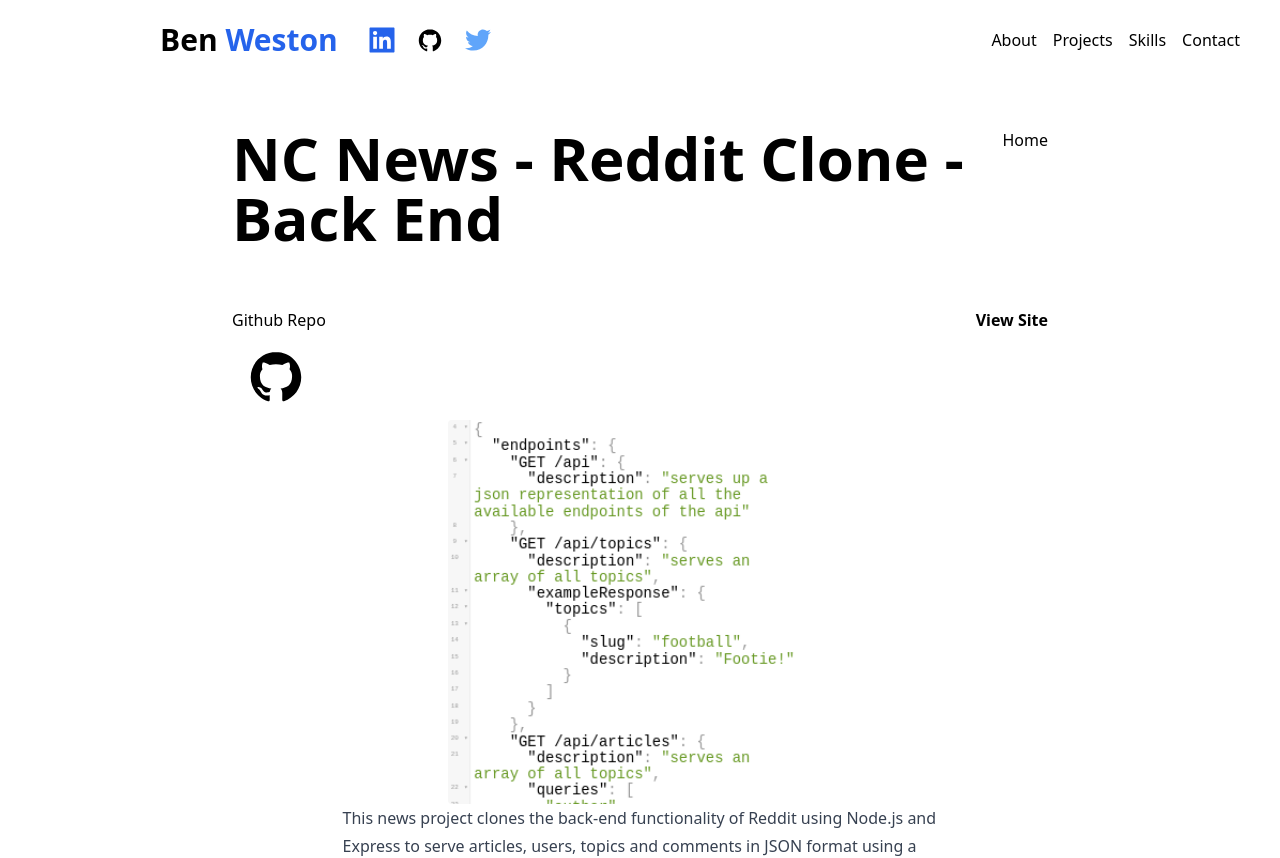
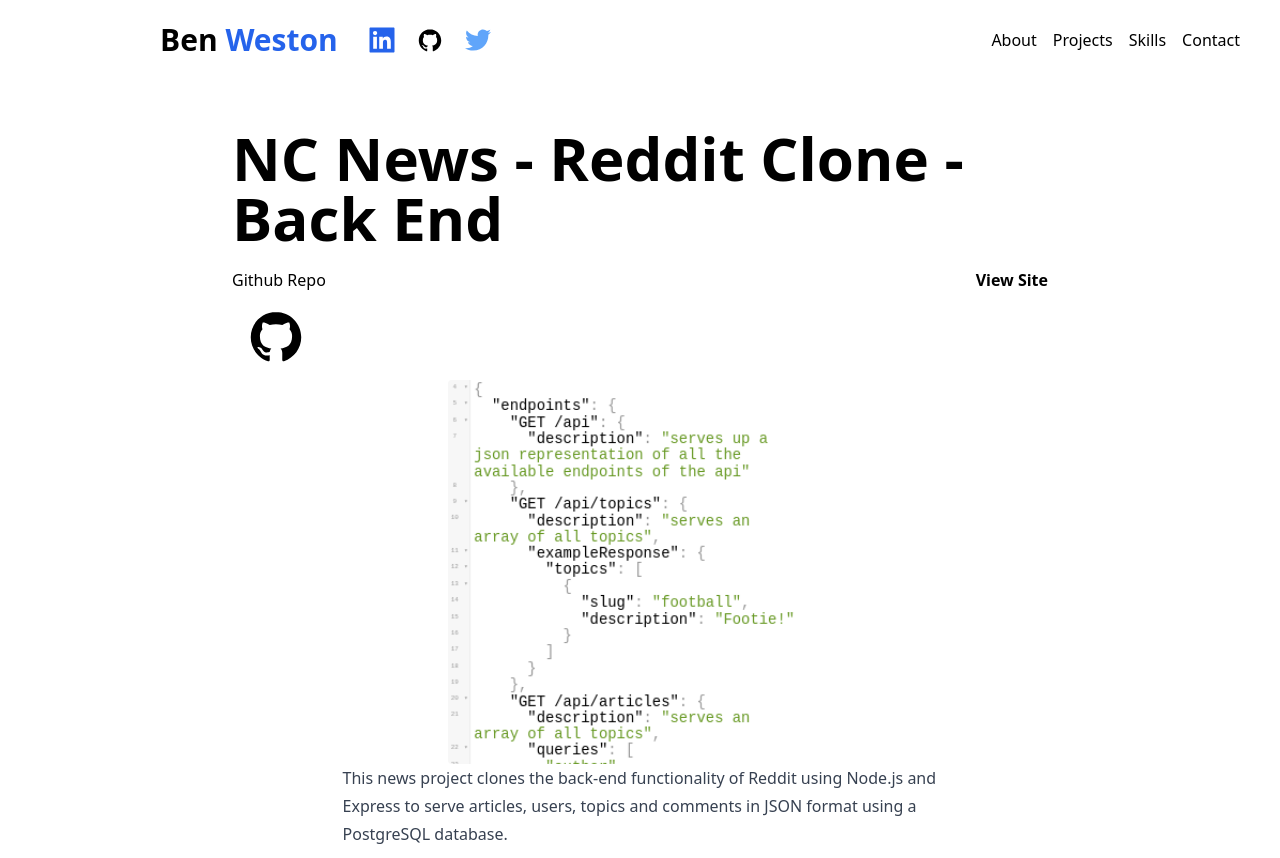
Before and after one commit to benwestondigital/next-portfolio, a Next.js app: page /projects/reddit-back in a window 1280 px wide. Shown: the top 858 px of the page. Built offline with nearby package versions, Linux system fonts and the light colour scheme.

Commit message:
remove home link

```diff
--- a/pages/projects/[slug].js
+++ b/pages/projects/[slug].js
@@ -32,21 +32,21 @@ export async function getStaticProps({ params: { slug } }) {
 const ProjectPage = ({ frontmatter, content }) => {
   return (
     <div className='flex flex-col justify-between items-center md:mx-20 p-10 pt-20 md:pt-32 md:p-28'>
-      <div className='flex justify-between mb-10'>
-        <h1 className='mb-5 font-bold text-left text-3xl md:text-6xl'>
+        <h1 className='mb-5 font-bold text-3xl md:text-6xl'>
           {frontmatter.title}
         </h1>
-        <Link href='/'>
-          <a>Home</a>
-        </Link>
-      </div>
       <div className='flex justify-between w-full'>
         <a href={frontmatter.github} target='_blank' rel='noreferrer'>
           Github Repo
           <DiGithubBadge className='w-20 h-20 m-1 p-1 text-black hover:text-gray-600' />
         </a>
         {frontmatter.livelink && (
-          <a href={frontmatter.livelink} target='_blank' rel='noreferrer' className='font-semibold'>
+          <a
+            href={frontmatter.livelink}
+            target='_blank'
+            rel='noreferrer'
+            className='font-semibold hover:text-blue-600'
+          >
             View Site
           </a>
         )}
```
